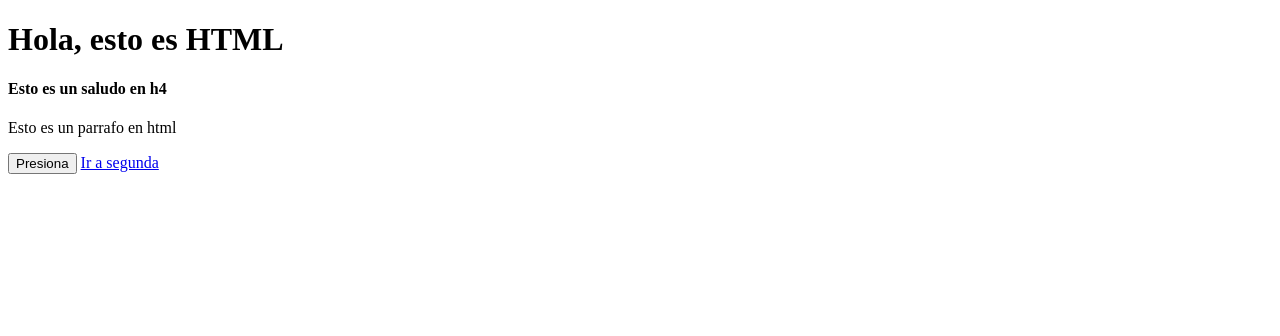
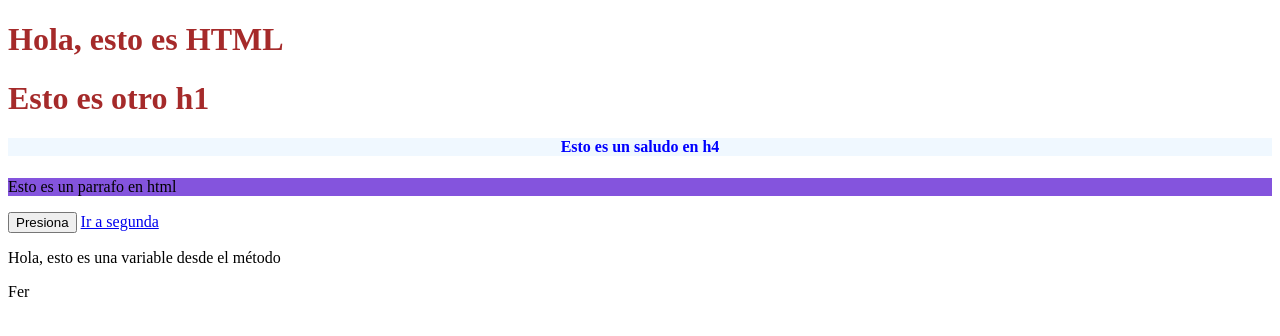
Before and after one commit to FerAguayo/introduccion_flask, a Flask app: page /html in a window 1280 px wide. Shown: the top 336 px of the page. Run offline with Flask 3, Linux system fonts and the light colour scheme.

Commit message:
Se han añadido parámetros al HTML

```diff
--- a/main.py
+++ b/main.py
@@ -46,7 +46,7 @@ def operaciones_mates(num1,num2,op):
 
 @app.route("/html")
 def mi_html():
-    return render_template("hola.html")
+    return render_template("hola.html", variable = "Hola, esto es una variable desde el método", nombre ="Fer")
 
 @app.route("/segunda")
 def mi_html_segunda():
--- a/templates/hola.html
+++ b/templates/hola.html
@@ -5,12 +5,25 @@
     <meta name="viewport" content="width=device-width, initial-scale=1.0">
     <title>html</title>
 </head>
+<style>
+    .my_style{
+        background-color: rgb(132, 84, 221);
+    }
+    h1{
+        color:brown;
+
+    }
+</style>
 <body>
     <h1>Hola, esto es HTML</h1>
-    <h4>Esto es un saludo en h4</h4>
-    <p>Esto es un parrafo en html</p>
+    <h1>Esto es otro h1</h1>
+    <h4 style="color: blue;background-color: aliceblue;text-align: center;">Esto es un saludo en h4</h4>
+    <p class="my_style">Esto es un parrafo en html</p>
     <button>Presiona</button>
     <a href="/segunda" target="_blank">Ir a segunda</a>
+
+    <p>{{variable}}</p>
+    <p>{{nombre}}</p>
 
 
 </body>
```
